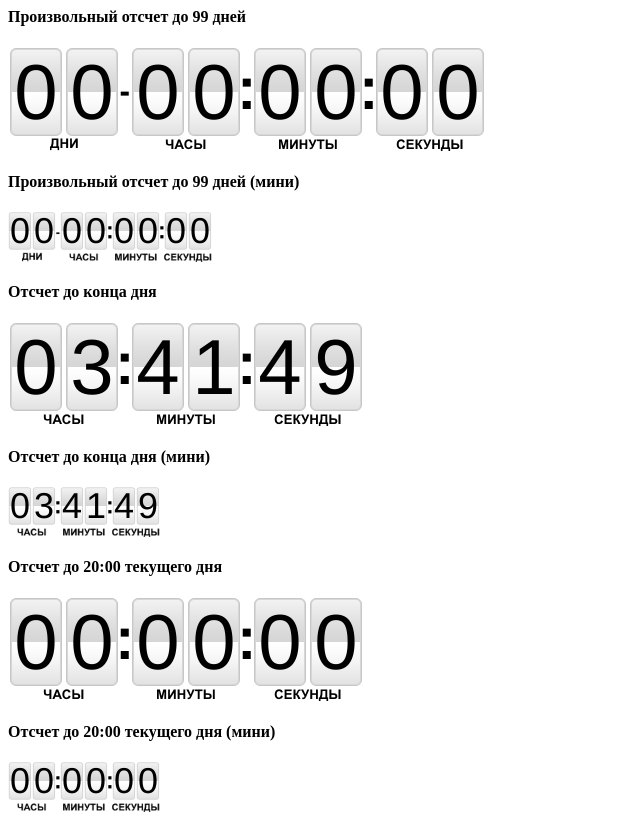
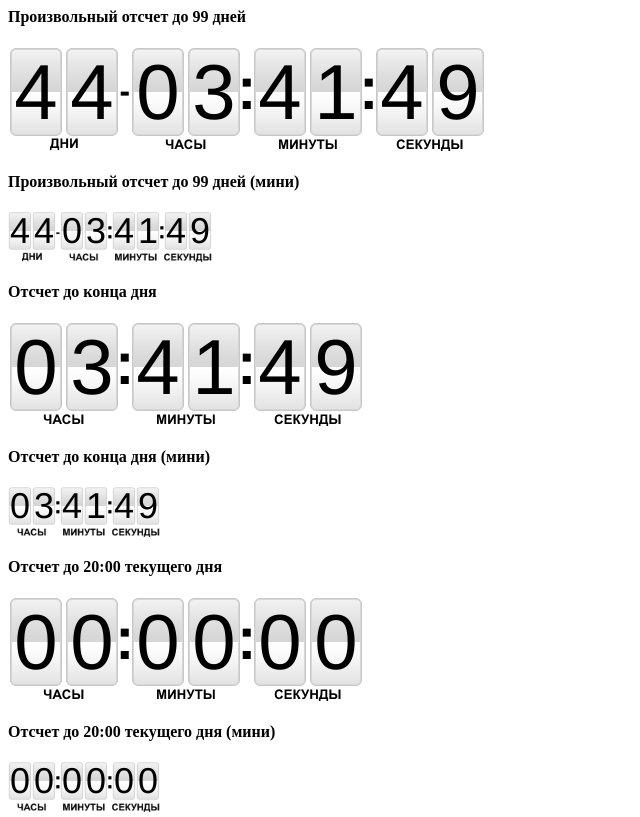
Before and after one commit to Radius17/JavaScript-CountdownTimer, a plain HTML site: page index.html in a window 1280 px wide. Shown: the top 817 px of the page, without its empty margins (0-640 px from the left). Drawn offline with Linux system fonts and the light colour scheme.

Commit message:
Dates in example

```diff
--- a/index.html
+++ b/index.html
@@ -4,8 +4,8 @@
 	<link rel="stylesheet" type="text/css" href="css/radius17.countdown.css">
 	<script src="js/radius17.countdown.js"></script>
 	<script>
-		countDown('countdown1',2014,12,31);
-		countDown('countdown11',2014,12,31);
+		countDown('countdown1',2019,12,31);
+		countDown('countdown11',2019,12,31);
 		countDownDay('countdown2');
 		countDownDay('countdown21');
 		countDownDay('countdown3',20,0,0);
```
